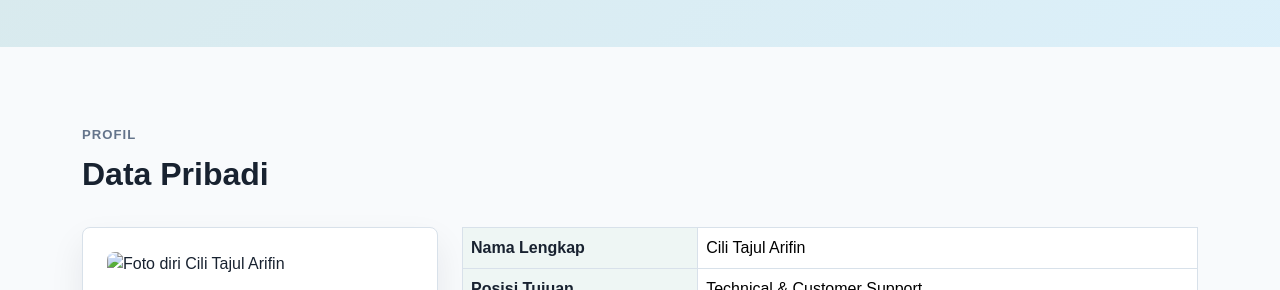
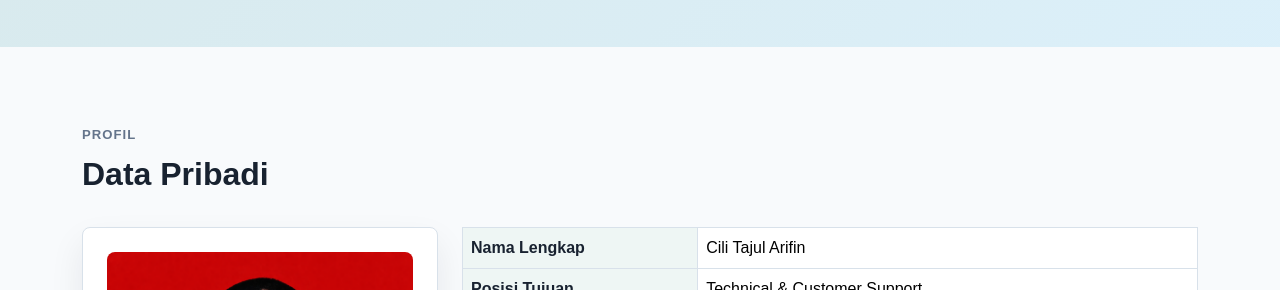
Before and after one commit to cilitajularifin/TUGAS-UTS-PEMROGRAMAN, a plain HTML site: page index.html in a window 1280 px wide. Shown: the part 689-979 px from the top of the page. Drawn offline with nearby package versions, Linux system fonts and the light colour scheme.

Commit message:
Update index.html

```diff
--- a/index.html
+++ b/index.html
@@ -62,7 +62,7 @@
             <div class="col-lg-4">
               <div class="profile-card">
                 <!--image foto profile-->
-                <img src="assets/photo-profile.png" alt="Foto diri Cili Tajul Arifin" />
+                <img src="photo-profile.png" alt="Foto diri Cili Tajul Arifin" />
                 <h3>Cili Tajul Arifin</h3>
                 <p>Calon tenaga Technical & Customer Support dengan latar belakang industri manufaktur Jepang.</p>
               </div>
```
